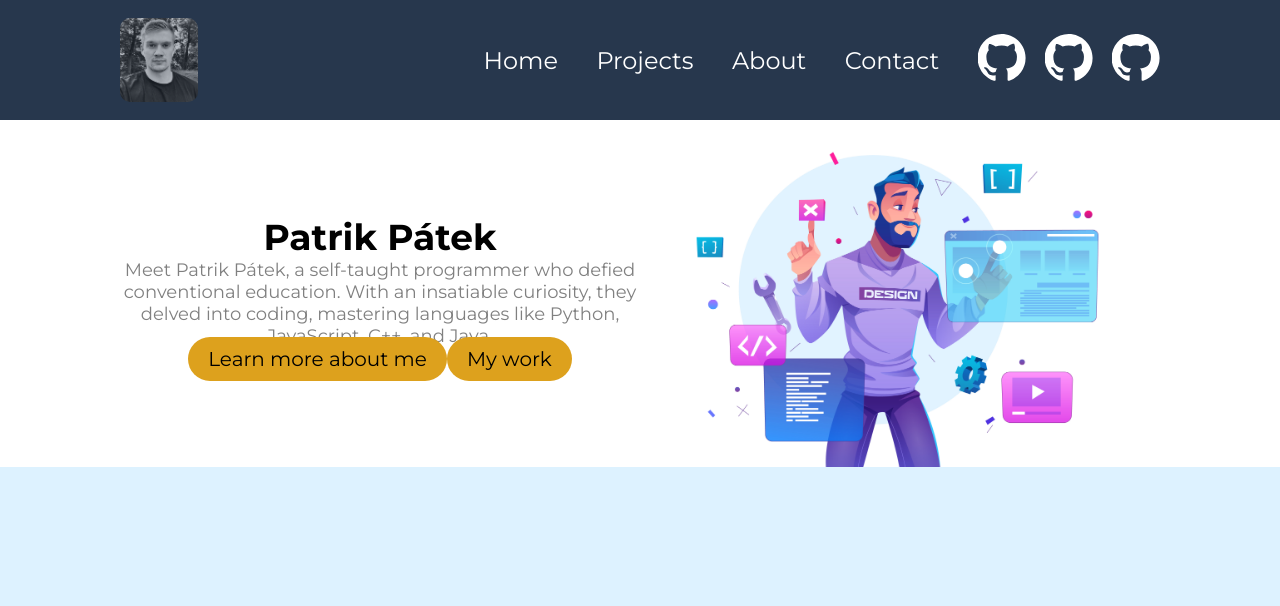
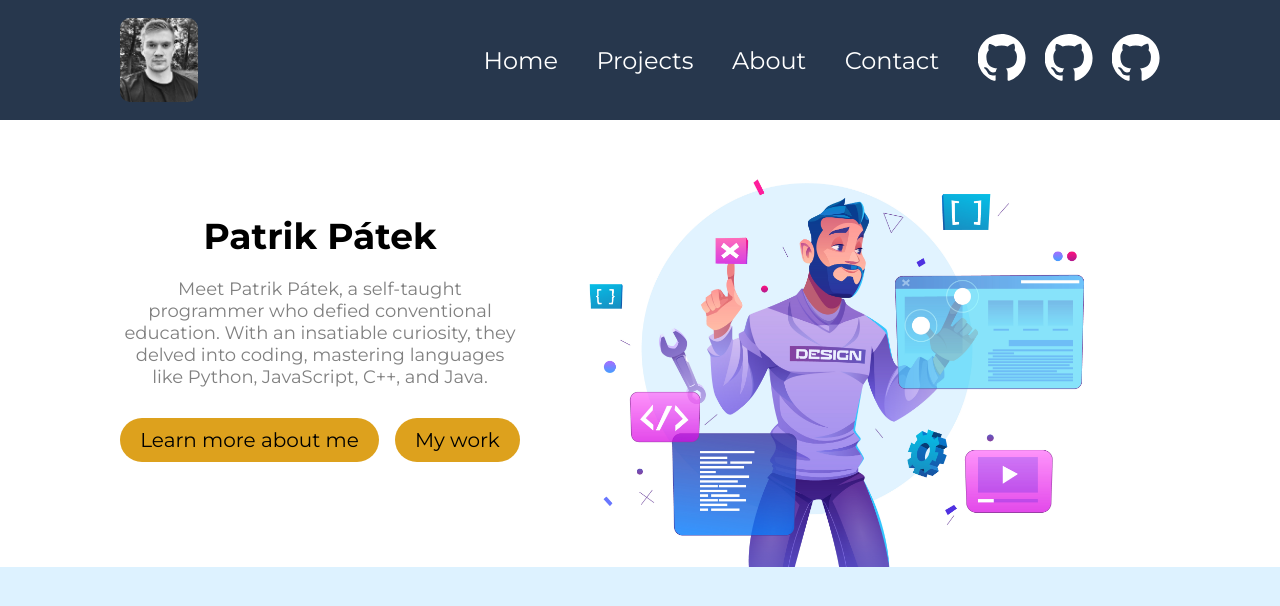
Before and after one commit to pataspatek/portfolio, a React (Vite) app in the folder frontend/: page / in a window 1280 px wide. Shown: the top 606 px of the page. Built offline with nearby package versions, Linux system fonts and the light colour scheme.

Commit message:
Hero completed

```diff
--- a/frontend/src/main.css
+++ b/frontend/src/main.css
@@ -9,11 +9,15 @@
     --background-color-dark: #56667e;
     --background-color-light: #ddf2ff;
     --call-to-action: #dda11d;
+    --call-to-action-hover: #b5890d;
 
     /* Font size */
     --title-font-size: 36px;
     --subtitle-font-size: 18px;
     --link-font-size: 20px;
+
+    --hover-transition: all 0.3s ease;
+
 }
 
 * {
--- a/frontend/src/styles/header.css
+++ b/frontend/src/styles/header.css
@@ -6,12 +6,6 @@
     --header-height: calc(var(--header-font-size) * 5);
     --header-photo-height: calc(var(--header-font-size) * 3.5);
     --header-social-icon-height: calc(var(--header-font-size) * 2);
-
-    /* Transition for hover effects */
-    --header-hover-transition: all 0.3s ease;
-
-    --header-initial-opacity: 0.7;
-    --header-hover-opacity: 1;
 }
 
 /* Container styles */
@@ -41,7 +35,7 @@
     align-items: center;
     margin: auto 0;
     border-radius: 10px;
-    transition: var(--header-hover-transition);
+    transition: var(--hover-transition);
 }
 
 .profile-picture-container {
@@ -83,7 +77,7 @@
     font-size: var(--header-font-size);
     color: var(--text-color-light);
     padding: 0 0.4em;
-    transition: var(--header-hover-transition)
+    transition: var(--hover-transition)
 }
 
 .nav-link:hover {
@@ -107,7 +101,7 @@
     width: var(--header-social-icon-height);
     color: var(--text-color-light);
     padding: 0 0.6em;
-    transition: var(--header-hover-transition)
+    transition: var(--hover-transition)
 }
 
 .social-icon:hover {
@@ -134,7 +128,7 @@
 .icon-collapsed {
     /* Collapsed navigation icon layout */
     display: block;
-    transition: var(--header-hover-transition);
+    transition: var(--hover-transition);
 }
 
 .icon-collapsed:hover .line {
@@ -153,7 +147,7 @@
     background-color: var(--text-color-light);
     margin: 8px;
     border-radius: 3px;
-    transition: var(--header-hover-transition)
+    transition: var(--hover-transition)
 }
 
 /* Mobile responsive styles */
--- a/frontend/src/styles/hero.css
+++ b/frontend/src/styles/hero.css
@@ -9,34 +9,27 @@
 /* Main hero section style */
 .hero {
     max-width: 1040px;
-    margin: 0 auto;
+    width: 100%;
+    margin: auto;
+    padding-top: 20px;
     display: flex;
-    justify-content: space-evenly;
+    flex-wrap: wrap;
+    justify-content: space-between;
     align-items: center;
+    min-height: 50vh;
 }
 
 /* Content section style */
 .hero-content {
-    display: flex;
-    flex-direction: column;
-    justify-content: center;
-    align-items: center;
+    max-width: 400px;
     text-align: center;
-    flex: 1;
-    height: 100%;
-}
-
-.hero-description {
-    display: flex;
-    flex-direction: column;
-    justify-content: center;
-    align-items: center;
 }
 
 .hero-title {
     font-size: var(--title-font-size);
     font-weight: bold;
     color: var(--text-color-dark);
+    margin-bottom: 20px;
 }
 
 .hero-subtitle {
@@ -46,35 +39,38 @@
 
 /* Links container style */
 .hero-links-container {
+    flex: 1;
     display: flex;
     justify-content: center;
     align-items: center;
+    margin: 20px 0;
 }
 
 .hero-link-item {
     font-size: var(--link-font-size);
+    margin: 20px 8px;
 }
 
 .hero-link {
     background-color: var(--call-to-action); /* Red background */
     color: var(--text-color-dark);
+    padding: 10px 20px;
     border: none;
     border-radius: 25px;
-    padding: 10px 20px;
     white-space: nowrap;
-    transition: background-color 0.3s ease;
+    transition: var(--hover-transition)
 }
 
 .hero-link:hover {
-    background-color: red;
+    background-color: var(--call-to-action-hover);
 }
 
 /* Hero image style */
 .hero-img-container {
+    flex: 1;
     display: flex;
     justify-content: center;
     align-items: center;
-    flex: 1;
 }
 
 .hero-img {
@@ -88,6 +84,5 @@
 
     .hero-links-container {
         flex-direction: column;
-        gap: 50px;
     }
 }
```
